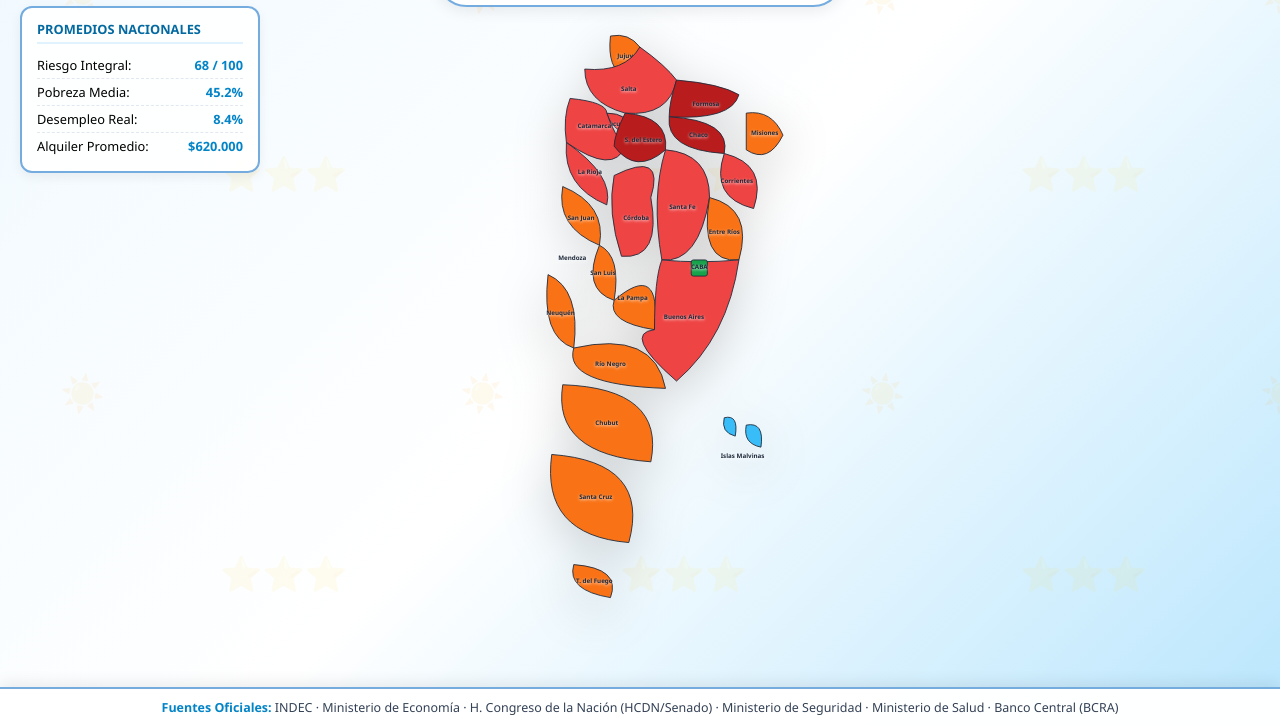
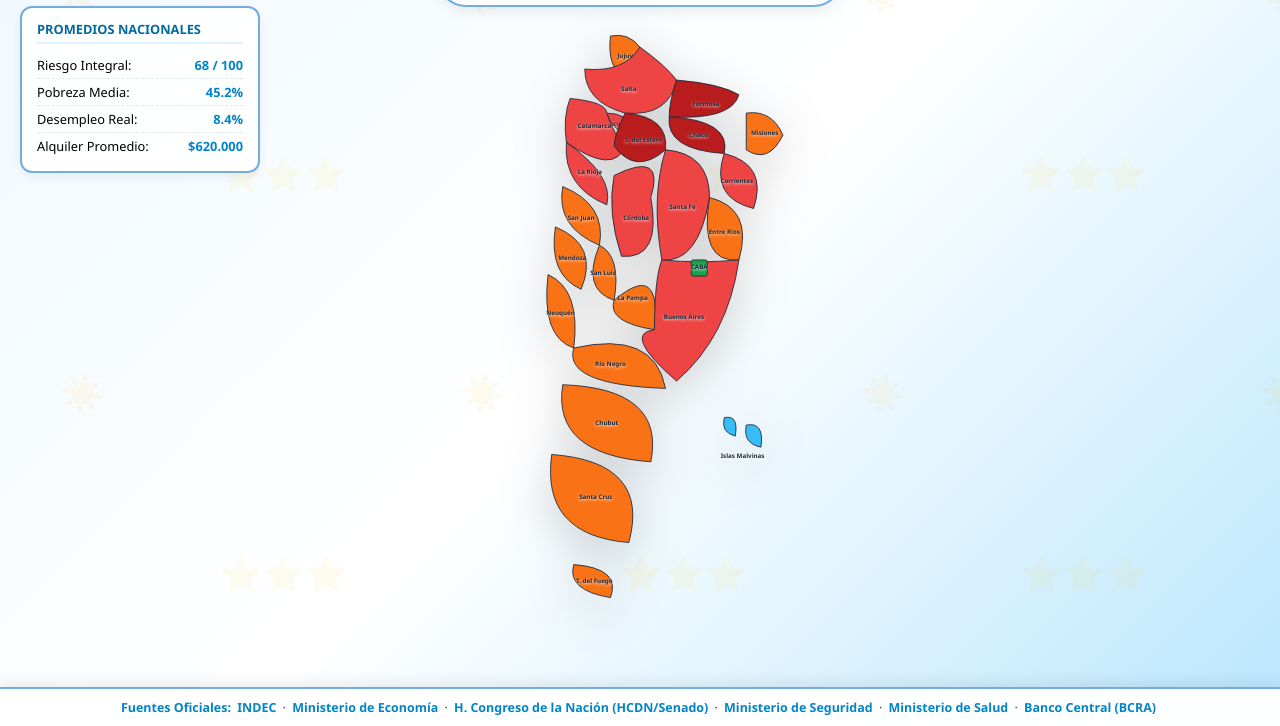
Before and after one commit to ShotwarArmstrong/monitor-civico-arg, a plain HTML site: page frontend/index.html in a window 1280 px wide. Shown: the part 74-800 px from the top of the page. Drawn offline with Linux system fonts and the light colour scheme.

Commit message:
Update index.html

```diff
--- a/frontend/index.html
+++ b/frontend/index.html
@@ -90,7 +90,7 @@
 
         #btn-volver-mapa {
             position: absolute;
-            bottom: 50px;
+            bottom: 55px;
             left: 20px;
             z-index: 200;
             background: #0284c7;
@@ -106,7 +106,7 @@
         }
         #btn-volver-mapa:hover { background: #0369a1; }
 
-        /* Fuentes Oficiales Fijas al pie de la página */
+        /* Fuentes Oficiales con Enlaces Interactivos en Azul */
         #footer-fuentes {
             position: fixed;
             bottom: 0;
@@ -122,6 +122,16 @@
             box-shadow: 0 -4px 15px rgba(0,0,0,0.08);
         }
         #footer-fuentes strong { color: #0284c7; }
+        #footer-fuentes a {
+            color: #0284c7;
+            text-decoration: none;
+            font-weight: 600;
+            margin: 0 3px;
+        }
+        #footer-fuentes a:hover {
+            text-decoration: underline;
+            color: #0369a1;
+        }
 
         #map-container {
             position: absolute;
@@ -258,13 +268,20 @@
 
     <button id="btn-volver-mapa" onclick="restablecerMapaNacional()">⬅ Ver Mapa Completo</button>
 
-    <!-- Pie de página con Fuentes Oficiales Fijo -->
+    <!-- Pie de página con Fuentes Oficiales Enlazadas en Azul -->
     <div id="footer-fuentes">
-        <span><strong>Fuentes Oficiales:</strong> INDEC · Ministerio de Economía · H. Congreso de la Nación (HCDN/Senado) · Ministerio de Seguridad · Ministerio de Salud · Banco Central (BCRA)</span>
+        <span><strong>Fuentes Oficiales:</strong>
+            <a href="https://www.indec.gob.ar" target="_blank">INDEC</a> ·
+            <a href="https://www.argentina.gob.ar/economia" target="_blank">Ministerio de Economía</a> ·
+            <a href="https://www.hcdn.gob.ar" target="_blank">H. Congreso de la Nación (HCDN/Senado)</a> ·
+            <a href="https://www.argentina.gob.ar/seguridad" target="_blank">Ministerio de Seguridad</a> ·
+            <a href="https://www.argentina.gob.ar/salud" target="_blank">Ministerio de Salud</a> ·
+            <a href="https://www.bcra.gob.ar" target="_blank">Banco Central (BCRA)</a>
+        </span>
     </div>
 
     <div id="map-container">
-        <!-- Mapa Vectorial con clics directos, Malvinas destacadas y etiquetas -->
+        <!-- Mapa Vectorial con todas las provincias corregidas y clicables -->
         <svg id="map-svg" viewBox="0 0 400 850" xmlns="http://www.w3.org/2000/svg">
             <g id="mapa-argentina-riesgo">
                 <!-- Jujuy -->
@@ -327,8 +344,8 @@
                 <path class="provincia-real" data-nombre="San Luis" fill="#f97316" onclick="mostrarDatos('San Luis')" d="M 145,315 Q 175,330 165,390 Q 120,375 145,315 Z" />
                 <text x="150" y="355" class="provincia-label" font-size="7.5px">San Luis</text>
 
-                <!-- Mendoza -->
-                <path class="provincia-real" data-nombre="Mendoza" fill="#f97316" onclick="mostrarDatos('Mendoza')" d="M 85,290 Q 145,315 Q 120,375 Q 75,355 Q 85,290 Z" />
+                <!-- Mendoza (Corregida y completamente interactiva) -->
+                <path class="provincia-real" data-nombre="Mendoza" fill="#f97316" onclick="mostrarDatos('Mendoza')" d="M 85,290 Q 145,315 120,375 Q 75,355 85,290 Z" />
                 <text x="108" y="335" class="provincia-label">Mendoza</text>
 
                 <!-- La Pampa -->
@@ -363,7 +380,7 @@
                 <path class="provincia-real" data-nombre="Tierra del Fuego" fill="#f97316" onclick="mostrarDatos('Tierra del Fuego')" d="M 110,750 Q 175,755 160,795 Q 100,785 110,750 Z" />
                 <text x="138" y="775" class="provincia-label" font-size="7px">T. del Fuego</text>
 
-                <!-- Islas Malvinas (Soberanas e integradas) -->
+                <!-- Islas Malvinas -->
                 <g id="islas-malvinas">
                     <path class="provincia-real" data-nombre="Tierra del Fuego" fill="#38bdf8" onclick="mostrarDatos('Tierra del Fuego')" d="M 315,550 Q 335,545 330,575 Q 310,570 315,550 Z" />
                     <path class="provincia-real" data-nombre="Tierra del Fuego" fill="#38bdf8" onclick="mostrarDatos('Tierra del Fuego')" d="M 345,560 Q 370,555 365,590 Q 340,585 345,560 Z" />
```
